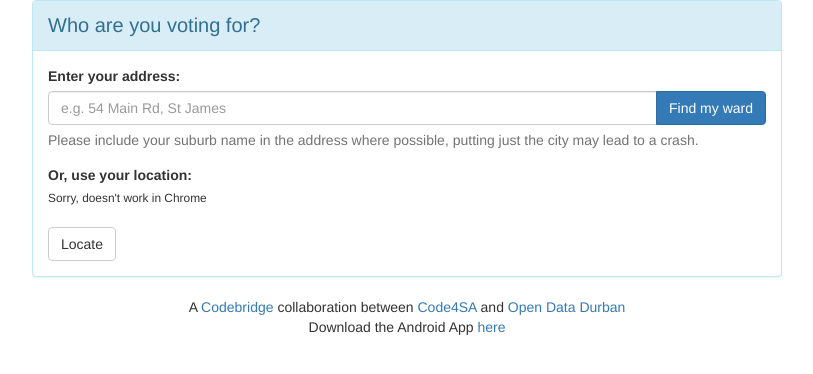
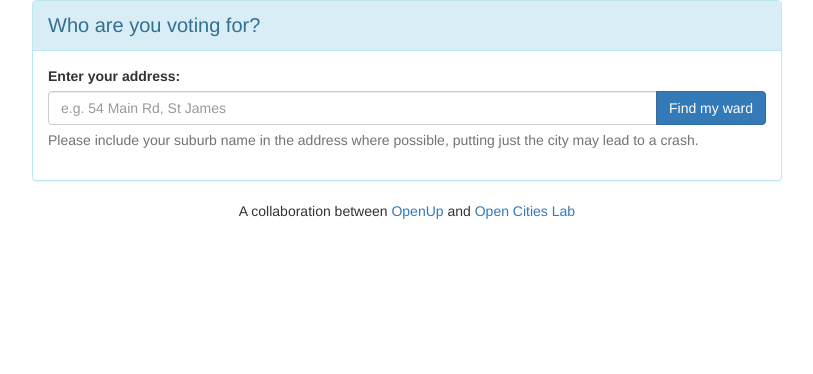
Before and after one commit to opendatadurban/ward-candidates, a Flask app: page / in a window 1280 px wide. Shown: the top 374 px of the page, without its empty margins (233-1046 px from the left). Run offline with Flask 2, Linux system fonts and the light colour scheme; parts of the project's set-up code (start-up, migrations or seed data) failed here and were passed over; some libraries are stand-ins or nearby versions.

Commit message:
Update for 2021

```diff
--- a/templates/index.html
+++ b/templates/index.html
@@ -22,31 +22,6 @@
     <!-- Custom styles for this template -->
     <link href="static/css/voting.css" rel="stylesheet">
     <script src="/static/js/jquery.js"></script>
-
-    <script>
-
-        function geoFindMe() {
-            document.getElementById("locate").textContent="Locating, please wait...";
-            if (!navigator.geolocation) {
-                console.log("Geolocation is not supported by your browser");
-            }
-
-            function success(position) {
-                var latitude = position.coords.latitude;
-                var longitude = position.coords.longitude;
-                document.getElementById("lat").value=latitude;
-                document.getElementById("lon").value=longitude;
-                document.getElementById("locate").textContent="You have been located!";
-            };
-
-            function error() {
-                document.getElementById("locate").textContent="Unable to find your location";
-                //console.log("Unable to retrieve your location");
-            };
-
-            navigator.geolocation.getCurrentPosition(success, error);
-        }
-    </script>
 
 </head>
 
@@ -74,11 +49,6 @@
                                 <input type="hidden" id="lon" name="lon">
                                 <p class="help-block">Please include your suburb name in the address where possible, putting just the city may lead to a crash. </p>
                             </div>
-                            <label class="control-label" for="address">Or, use your location:</label>
-                            <div class="small">Sorry, doesn't work in Chrome</div>
-                            <br>
-                            <button type="button" class="btn btn-default" id="locate" onclick="geoFindMe()">Locate</button>
-                            <br>
                         </form>
 
                         {% if ward %}
@@ -125,12 +95,7 @@
     <div class="container">
         <div class="row">
             <div class="col-lg-12" style="">
-                A <a target="_blank" href="http://www.codebridge.co.za">Codebridge</a> collaboration between <a target="_blank" href="http://code4sa.org/">Code4SA</a> and <a target="_blank" href="http://opendata.durban">Open Data Durban</a>
-            </div>
-        </div>
-        <div class="row">
-            <div class="col-lg-12" style="">
-                Download the Android App <a href="http://goo.gl/WqVwJp">here</a>
+                A collaboration between <a target="_blank" href="https://openup.org.za/">OpenUp</a> and <a target="_blank" href="https://opencitieslab.org">Open Cities Lab</a>
             </div>
         </div>
     </div>
```
